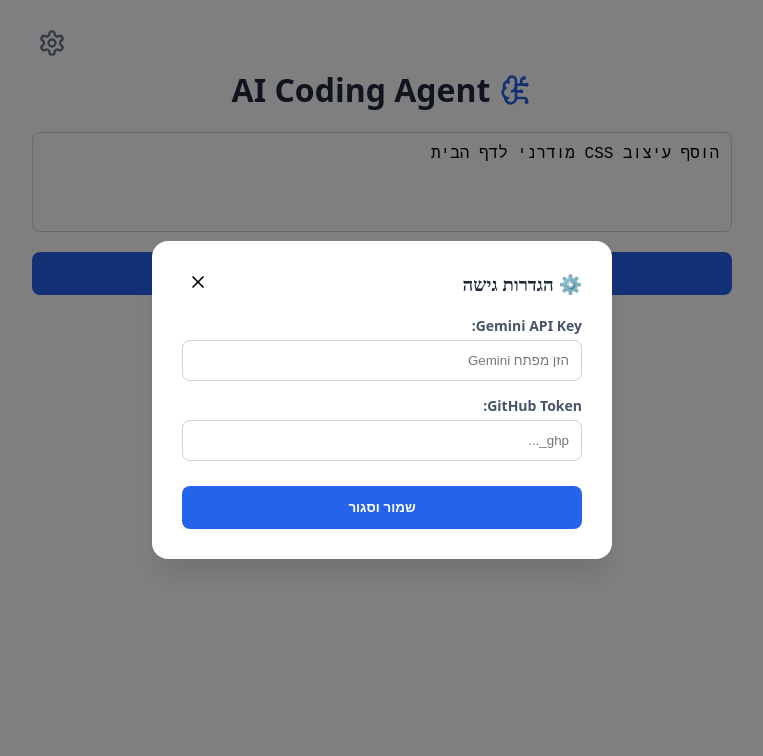
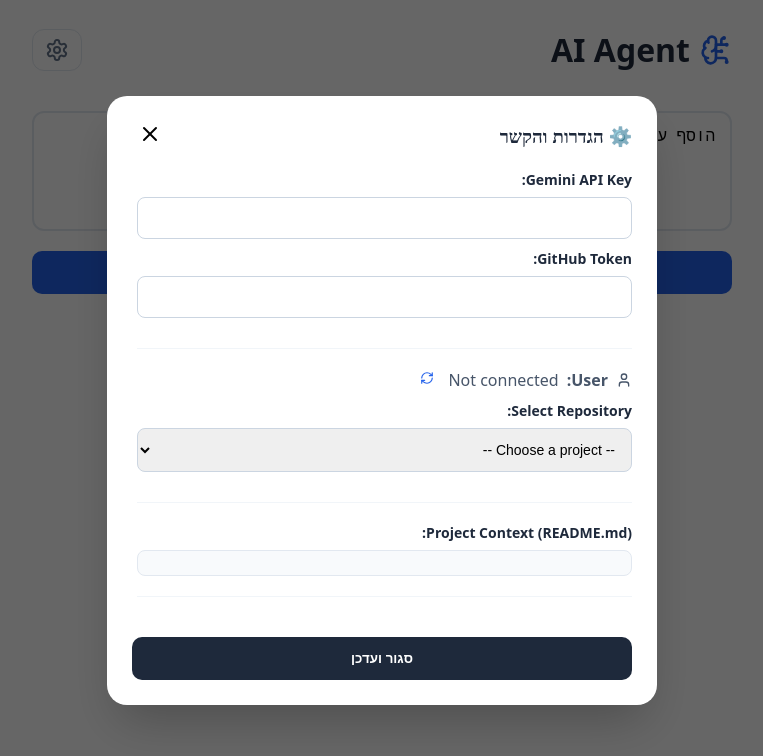
Before and after one commit to ShalevYair/ai-coding-agent, a React (Create React App) app in the folder client/: page / in a window 1280 px wide. Shown: the top 756 px of the page, without its empty margins (258-1021 px from the left). Built offline with nearby package versions, Linux system fonts and the light colour scheme.

Commit message:
Update App.js

```diff
--- a/client/src/App.js
+++ b/client/src/App.js
@@ -1,6 +1,6 @@
 import React, { useState, useEffect } from 'react';
 import axios from 'axios';
-import { Loader2, CheckCircle2, Settings, RefreshCw, FileText, BrainCircuit, Rocket, X } from 'lucide-react';
+import { Loader2, CheckCircle2, Settings, RefreshCw, FileText, BrainCircuit, Rocket, X, User } from 'lucide-react';
 
 const App = () => {
   // --- State Management ---
@@ -8,7 +8,7 @@
   const [githubToken, setGithubToken] = useState(localStorage.getItem('github-token') || '');
   const [owner, setOwner] = useState('');
   const [repos, setRepos] = useState([]);
-  const [selectedRepo, setSelectedRepo] = useState('');
+  const [selectedRepo, setSelectedRepo] = useState(localStorage.getItem('selected-repo') || '');
   const [readme, setReadme] = useState('');
   const [projectMap, setProjectMap] = useState(null);
   const [prompt, setPrompt] = useState('הוסף עיצוב CSS מודרני לדף הבית');
@@ -22,17 +22,17 @@
 
   // --- Effects ---
   useEffect(() => {
-    // בדיקה בכניסה ראשונה: אם אין מפתחות, פתח הגדרות אוטומטית
     if (!aiKey || !githubToken) {
       setIsSettingsOpen(true);
     }
-    if (githubToken && githubToken.startsWith('ghp_')) fetchRepos();
+    if (githubToken) fetchRepos();
   }, []);
 
   useEffect(() => {
     localStorage.setItem('ai-key', aiKey);
     localStorage.setItem('github-token', githubToken);
-  }, [aiKey, githubToken]);
+    localStorage.setItem('selected-repo', selectedRepo);
+  }, [aiKey, githubToken, selectedRepo]);
 
   useEffect(() => {
     if (selectedRepo && owner) fetchContext();
@@ -40,6 +40,7 @@
 
   // --- API Calls ---
   const fetchRepos = async () => {
+    if (!githubToken) return;
     try {
       const res = await axios.get('/api/user/repos', { headers });
       setOwner(res.data.owner);
@@ -51,13 +52,16 @@
   const fetchContext = async () => {
     try {
       const res = await axios.get(`/api/repo/context?owner=${owner}&repo=${selectedRepo}`, { headers });
-      setReadme(res.data.readme || 'אין README.md עדיין');
+      setReadme(res.data.readme || 'No README.md found.');
       setProjectMap(res.data.projectMap);
-    } catch (e) { setReadme('לא ניתן לטעון הקשר'); }
+    } catch (e) { setReadme('Failed to load context.'); }
   };
 
   const generatePlan = async () => {
-    if (!selectedRepo) return alert("בחר רפוזיטורי תחילה");
+    if (!selectedRepo) {
+      setIsSettingsOpen(true);
+      return;
+    }
     setLoading(true);
     setPlan(null);
     try {
@@ -65,7 +69,7 @@
         prompt, owner, repo: selectedRepo, context: { readme, projectMap }
       }, { headers });
       setPlan(res.data.plan);
-    } catch (e) { alert("שגיאה ביצירת תוכנית: " + (e.response?.data?.error || e.message)); }
+    } catch (e) { alert("Error: " + (e.response?.data?.error || e.message)); }
     setLoading(false);
   };
 
@@ -82,92 +86,45 @@
       }
       setCurrentStep(-2);
       await axios.post('/api/repo/finalize', { owner, repo: selectedRepo, prompt }, { headers });
-      alert("✅ המשימה הושלמה בהצלחה!");
+      alert("✅ Done! Project updated.");
       fetchContext();
-    } catch (e) { alert("❌ נכשל בשלב " + (currentStep + 1)); }
+    } catch (e) { alert("❌ Failed at step " + (currentStep + 1)); }
     setExecuting(false);
     setCurrentStep(-1);
   };
 
-  // --- UI Components ---
   return (
-    <div style={{ padding: '20px', fontFamily: 'system-ui', maxWidth: '700px', margin: '0 auto', direction: 'rtl', color: '#1e293b', position: 'relative' }}>
+    <div style={{ padding: '20px', fontFamily: 'system-ui', maxWidth: '700px', margin: '0 auto', direction: 'rtl', color: '#1e293b' }}>
 
-      {/* כפתור גלגל שיניים בצד שמאל למעלה */}
-      <button
-        onClick={() => setIsSettingsOpen(true)}
-        style={{ position: 'absolute', left: '20px', top: '20px', background: 'none', border: 'none', cursor: 'pointer', color: '#64748b' }}
-      >
-        <Settings size={28} />
-      </button>
+      {/* Header & Settings Trigger */}
+      <div style={{ display: 'flex', justifyContent: 'space-between', alignItems: 'center', marginBottom: '40px' }}>
+        <h1 style={{ margin: 0, display: 'flex', alignItems: 'center', gap: '10px' }}>
+          <BrainCircuit color="#2563eb" size={32} /> AI Agent
+        </h1>
+        <button onClick={() => setIsSettingsOpen(true)} style={settingsButtonStyle}>
+          <Settings size={24} />
+          {selectedRepo && <span style={repoBadgeStyle}>{selectedRepo}</span>}
+        </button>
+      </div>
 
-      <h1 style={{ textAlign: 'center', display: 'flex', alignItems: 'center', justifyContent: 'center', gap: '10px', marginTop: '40px' }}>
-        <BrainCircuit color="#2563eb" size={32} /> AI Coding Agent
-      </h1>
-
-      {/* חלון הגדרות (Modal) */}
-      {isSettingsOpen && (
-        <div style={modalOverlayStyle}>
-          <div style={modalContentStyle}>
-            <div style={{ display: 'flex', justifyContent: 'space-between', alignItems: 'center', marginBottom: '20px' }}>
-              <h3 style={{ margin: 0 }}>⚙️ הגדרות גישה</h3>
-              <button onClick={() => setIsSettingsOpen(false)} style={{ background: 'none', border: 'none', cursor: 'pointer' }}><X size={20} /></button>
-            </div>
-
-            <label style={labelStyle}>Gemini API Key:</label>
-            <input type="password" placeholder="הזן מפתח Gemini" value={aiKey} onChange={e => setAiKey(e.target.value)} style={inputStyle} />
-
-            <label style={labelStyle}>GitHub Token:</label>
-            <input type="password" placeholder="ghp_..." value={githubToken} onChange={e => setGithubToken(e.target.value)} style={inputStyle} />
-
-            <button
-              onClick={() => { setIsSettingsOpen(false); fetchRepos(); }}
-              style={{ ...buttonStyle, background: '#2563eb', marginTop: '10px' }}
-            >
-              שמור וסגור
-            </button>
-          </div>
-        </div>
-      )}
-
-      {/* ממשק ראשי - בחירת פרויקט */}
-      {owner && (
-        <section style={{ background: '#f8fafc', padding: '15px', borderRadius: '12px', border: '1px solid #e2e8f0', marginBottom: '20px' }}>
-          <div style={{ display: 'flex', justifyContent: 'space-between', marginBottom: '10px' }}>
-            <strong>👤 משתמש: {owner}</strong>
-            <button onClick={fetchRepos} style={{ background: 'none', border: 'none', cursor: 'pointer' }}><RefreshCw size={16} /></button>
-          </div>
-          <select value={selectedRepo} onChange={e => setSelectedRepo(e.target.value)} style={{ ...inputStyle, width: '100%', marginBottom: 0 }}>
-            {repos.map(r => <option key={r} value={r}>{r}</option>)}
-          </select>
-
-          {readme && (
-            <div style={{ marginTop: '12px', padding: '10px', background: 'white', borderRadius: '8px', fontSize: '13px', border: '1px solid #e2e8f0' }}>
-              <div style={{ display: 'flex', alignItems: 'center', gap: '5px', color: '#64748b', marginBottom: '5px' }}><FileText size={14} /> README הנוכחי:</div>
-              <div style={{ maxHeight: '60px', overflowY: 'auto' }}>{readme}</div>
-            </div>
-          )}
-        </section>
-      )}
-
-      {/* אזור הקלט */}
+      {/* Main UI - Prompt Only */}
       <div style={{ marginBottom: '20px' }}>
         <textarea
           value={prompt}
           onChange={e => setPrompt(e.target.value)}
           placeholder="מה תרצה לבנות היום?"
-          style={{ ...inputStyle, height: '100px', fontSize: '16px', resize: 'none' }}
+          style={promptAreaStyle}
         />
         <button
           onClick={generatePlan}
-          disabled={loading || executing || !selectedRepo}
+          disabled={loading || executing}
           style={{ ...buttonStyle, background: '#2563eb' }}
         >
           {loading ? <Loader2 className="animate-spin" /> : "צור תוכנית עבודה חכמה 🧠"}
         </button>
       </div>
 
-      {/* תוכנית עבודה */}
+      {/* Plan Steps */}
       {plan && (
         <div style={{ marginTop: '20px' }}>
           <h3 style={{ borderBottom: '2px solid #e2e8f0', paddingBottom: '10px' }}>📋 שלבי עבודה:</h3>
@@ -179,29 +136,70 @@
             }}>
               <div>
                 <strong>{step.id}. {step.description}</strong>
-                <div style={{ fontSize: '12px', color: '#64748b' }}>קובץ: {step.affectedFiles?.[0]}</div>
+                <div style={{ fontSize: '12px', color: '#64748b' }}>File: {step.affectedFiles?.[0]}</div>
               </div>
-              {index < currentStep ? (
-                <CheckCircle2 color="#10b981" />
-              ) : index === currentStep ? (
-                <Loader2 className="animate-spin" color="#2563eb" />
-              ) : null}
+              {index < currentStep ? <CheckCircle2 color="#10b981" /> : index === currentStep ? <Loader2 className="animate-spin" color="#2563eb" /> : null}
             </div>
           ))}
 
           {currentStep === -2 && (
-            <div style={{ padding: '15px', background: '#f0fdfa', borderRadius: '10px', textAlign: 'center', color: '#0f766e', fontWeight: 'bold' }}>
-              <RefreshCw size={18} className="animate-spin" /> מעדכן Context...
+            <div style={finalizingStyle}>
+              <RefreshCw size={18} className="animate-spin" /> Updating context & README...
             </div>
           )}
 
-          <button
-            onClick={executeFullPlan}
-            disabled={executing}
-            style={{ ...buttonStyle, background: '#10b981', marginTop: '15px' }}
-          >
+          <button onClick={executeFullPlan} disabled={executing} style={{ ...buttonStyle, background: '#10b981', marginTop: '15px' }}>
             {executing ? "הסוכן בפעולה..." : <><Rocket size={18} /> בצע את כל השלבים</>}
           </button>
+        </div>
+      )}
+
+      {/* Settings Modal */}
+      {isSettingsOpen && (
+        <div style={modalOverlayStyle}>
+          <div style={modalContentStyle}>
+            <div style={{ display: 'flex', justifyContent: 'space-between', alignItems: 'center', marginBottom: '20px' }}>
+              <h3 style={{ margin: 0 }}>⚙️ הגדרות והקשר</h3>
+              <button onClick={() => setIsSettingsOpen(false)} style={{ background: 'none', border: 'none', cursor: 'pointer' }}><X size={24} /></button>
+            </div>
+
+            <div style={{ maxHeight: '70vh', overflowY: 'auto', paddingLeft: '5px' }}>
+              {/* API Keys Section */}
+              <div style={sectionStyle}>
+                <label style={labelStyle}>Gemini API Key:</label>
+                <input type="password" value={aiKey} onChange={e => setAiKey(e.target.value)} style={inputStyle} />
+
+                <label style={labelStyle}>GitHub Token:</label>
+                <input type="password" value={githubToken} onChange={e => setGithubToken(e.target.value)} style={inputStyle} />
+              </div>
+
+              {/* User & Repo Section */}
+              <div style={sectionStyle}>
+                <div style={{ display: 'flex', alignItems: 'center', gap: '8px', marginBottom: '10px', color: '#475569' }}>
+                  <User size={16} /> <strong>User:</strong> {owner || 'Not connected'}
+                  <button onClick={fetchRepos} style={{ background: 'none', border: 'none', cursor: 'pointer', color: '#2563eb' }}><RefreshCw size={14} /></button>
+                </div>
+
+                <label style={labelStyle}>Select Repository:</label>
+                <select value={selectedRepo} onChange={e => setSelectedRepo(e.target.value)} style={inputStyle}>
+                  <option value="">-- Choose a project --</option>
+                  {repos.map(r => <option key={r} value={r}>{r}</option>)}
+                </select>
+              </div>
+
+              {/* LTR README Section */}
+              <div style={sectionStyle}>
+                <label style={labelStyle}>Project Context (README.md):</label>
+                <div style={readmeContainerStyle}>
+                  {readme}
+                </div>
+              </div>
+            </div>
+
+            <button onClick={() => setIsSettingsOpen(false)} style={{ ...buttonStyle, background: '#1e293b', marginTop: '20px' }}>
+              סגור ועדכן
+            </button>
+          </div>
         </div>
       )}
     </div>
@@ -209,10 +207,16 @@
 };
 
 // --- Styles ---
-const modalOverlayStyle = { position: 'fixed', top: 0, left: 0, right: 0, bottom: 0, background: 'rgba(0,0,0,0.5)', display: 'flex', alignItems: 'center', justifyContent: 'center', zIndex: 1000 };
-const modalContentStyle = { background: 'white', padding: '30px', borderRadius: '16px', width: '90%', maxWidth: '400px', boxShadow: '0 20px 25px -5px rgba(0,0,0,0.1)' };
-const inputStyle = { width: '100%', padding: '12px', marginBottom: '15px', borderRadius: '8px', border: '1px solid #cbd5e1', boxSizing: 'border-box' };
-const buttonStyle = { width: '100%', padding: '14px', color: 'white', border: 'none', borderRadius: '8px', fontWeight: 'bold', cursor: 'pointer', display: 'flex', alignItems: 'center', justifyContent: 'center', gap: '8px' };
-const labelStyle = { display: 'block', marginBottom: '5px', fontSize: '14px', fontWeight: 'bold', color: '#475569' };
+const modalOverlayStyle = { position: 'fixed', top: 0, left: 0, right: 0, bottom: 0, background: 'rgba(0,0,0,0.6)', display: 'flex', alignItems: 'center', justifyContent: 'center', zIndex: 1000, padding: '10px' };
+const modalContentStyle = { background: 'white', padding: '25px', borderRadius: '20px', width: '100%', maxWidth: '500px', boxShadow: '0 25px 50px -12px rgba(0,0,0,0.25)', direction: 'rtl' };
+const sectionStyle = { marginBottom: '20px', paddingBottom: '20px', borderBottom: '1px solid #f1f5f9' };
+const inputStyle = { width: '100%', padding: '12px', marginBottom: '10px', borderRadius: '8px', border: '1px solid #cbd5e1', boxSizing: 'border-box', fontSize: '14px' };
+const buttonStyle = { width: '100%', padding: '14px', color: 'white', border: 'none', borderRadius: '10px', fontWeight: 'bold', cursor: 'pointer', display: 'flex', alignItems: 'center', justifyContent: 'center', gap: '8px', transition: 'opacity 0.2s' };
+const labelStyle = { display: 'block', marginBottom: '8px', fontSize: '14px', fontWeight: 'bold', color: '#1e293b' };
+const promptAreaStyle = { width: '100%', height: '120px', padding: '15px', borderRadius: '12px', border: '2px solid #e2e8f0', marginBottom: '15px', boxSizing: 'border-box', fontSize: '16px', resize: 'none', outline: 'none', focus: 'border-color: #2563eb' };
+const settingsButtonStyle = { background: 'white', border: '1px solid #e2e8f0', borderRadius: '12px', padding: '8px 12px', cursor: 'pointer', display: 'flex', alignItems: 'center', gap: '10px', color: '#64748b' };
+const repoBadgeStyle = { fontSize: '12px', background: '#eff6ff', color: '#2563eb', padding: '4px 8px', borderRadius: '6px', fontWeight: 'bold' };
+const readmeContainerStyle = { background: '#f8fafc', padding: '12px', borderRadius: '8px', border: '1px solid #e2e8f0', fontSize: '13px', maxHeight: '150px', overflowY: 'auto', direction: 'ltr', textAlign: 'left', whiteSpace: 'pre-wrap', color: '#334155', fontFamily: 'monospace' };
+const finalizingStyle = { padding: '15px', background: '#f0fdfa', borderRadius: '10px', textAlign: 'center', color: '#0f766e', fontWeight: 'bold', display: 'flex', alignItems: 'center', justifyContent: 'center', gap: '10px' };
 
 export default App;
```
